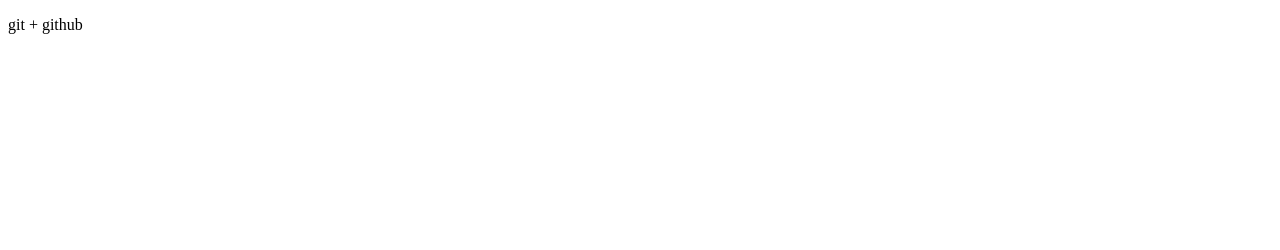
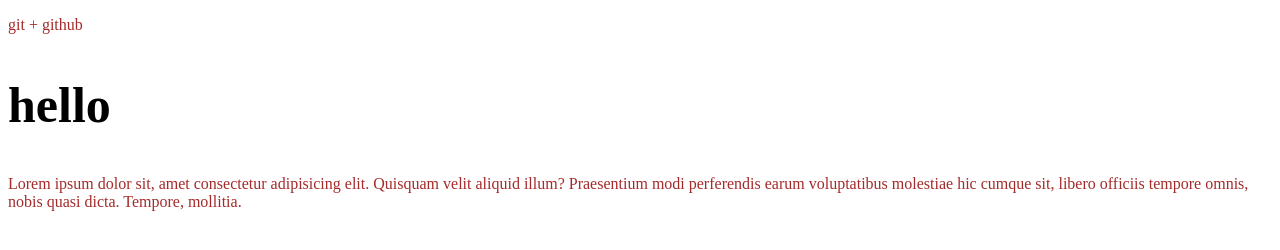
Before and after one commit to sharko-rgb/git-test, a plain HTML site: page index.html in a window 1280 px wide. Drawn offline with Linux system fonts and the light colour scheme.

Commit message:
новый коммит

```diff
--- a/css/main.css
+++ b/css/main.css
@@ -1,3 +1,9 @@
 body {
     background-color: #ffffff;
 }
+p {
+    color: brown;
+}
+h2 {
+    font-size: 50px;
+}
--- a/index.html
+++ b/index.html
@@ -9,5 +9,9 @@
 </head>
 <body>
     <p>git + github</p>
+    <h2>hello</h2>
+    <p>Lorem ipsum dolor sit, amet consectetur adipisicing elit.
+        Quisquam velit aliquid illum? Praesentium modi perferendis earum voluptatibus molestiae hic cumque sit,
+        libero officiis tempore omnis, nobis quasi dicta. Tempore, mollitia.</p>
 </body>
 </html>
```
